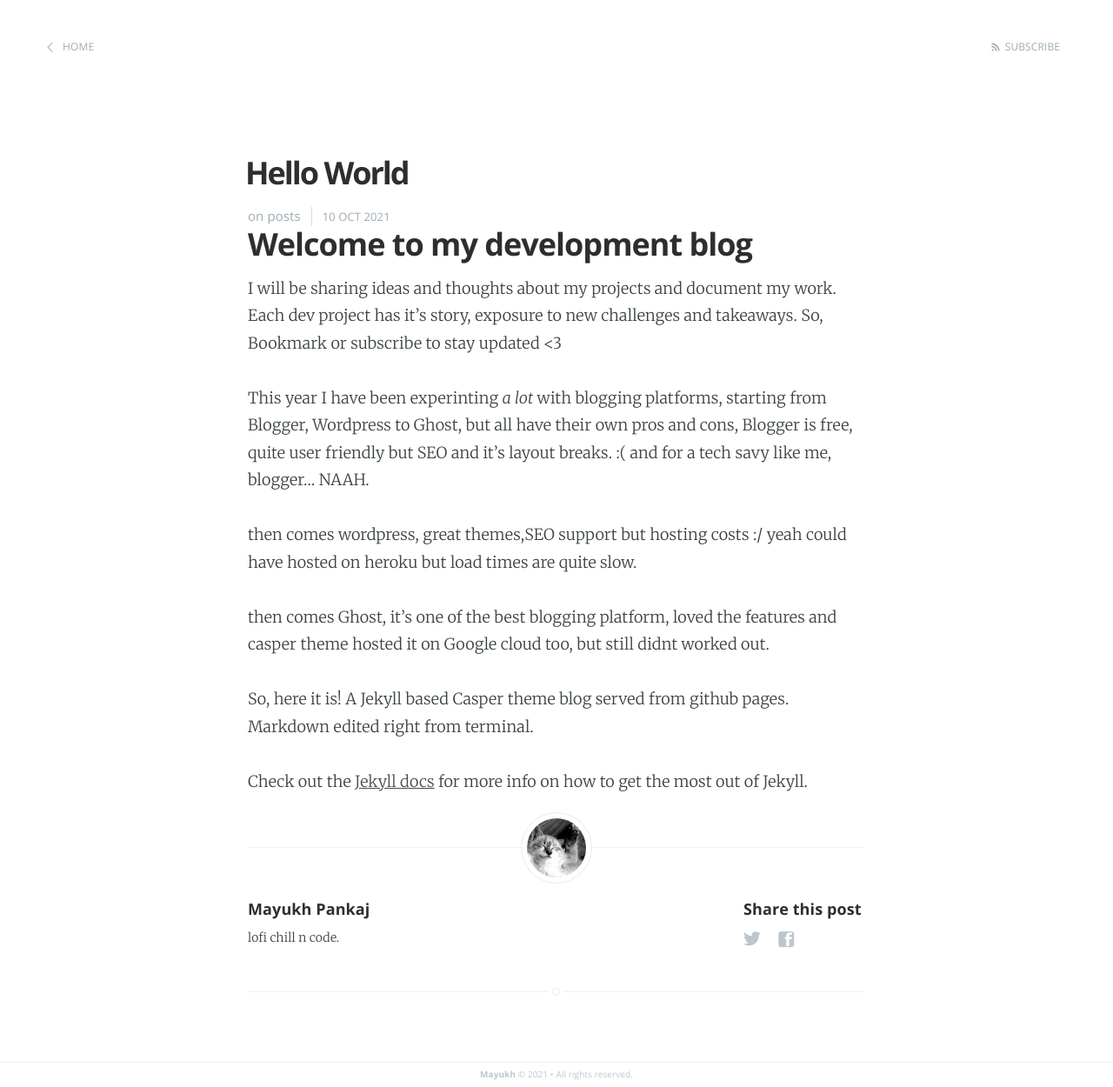
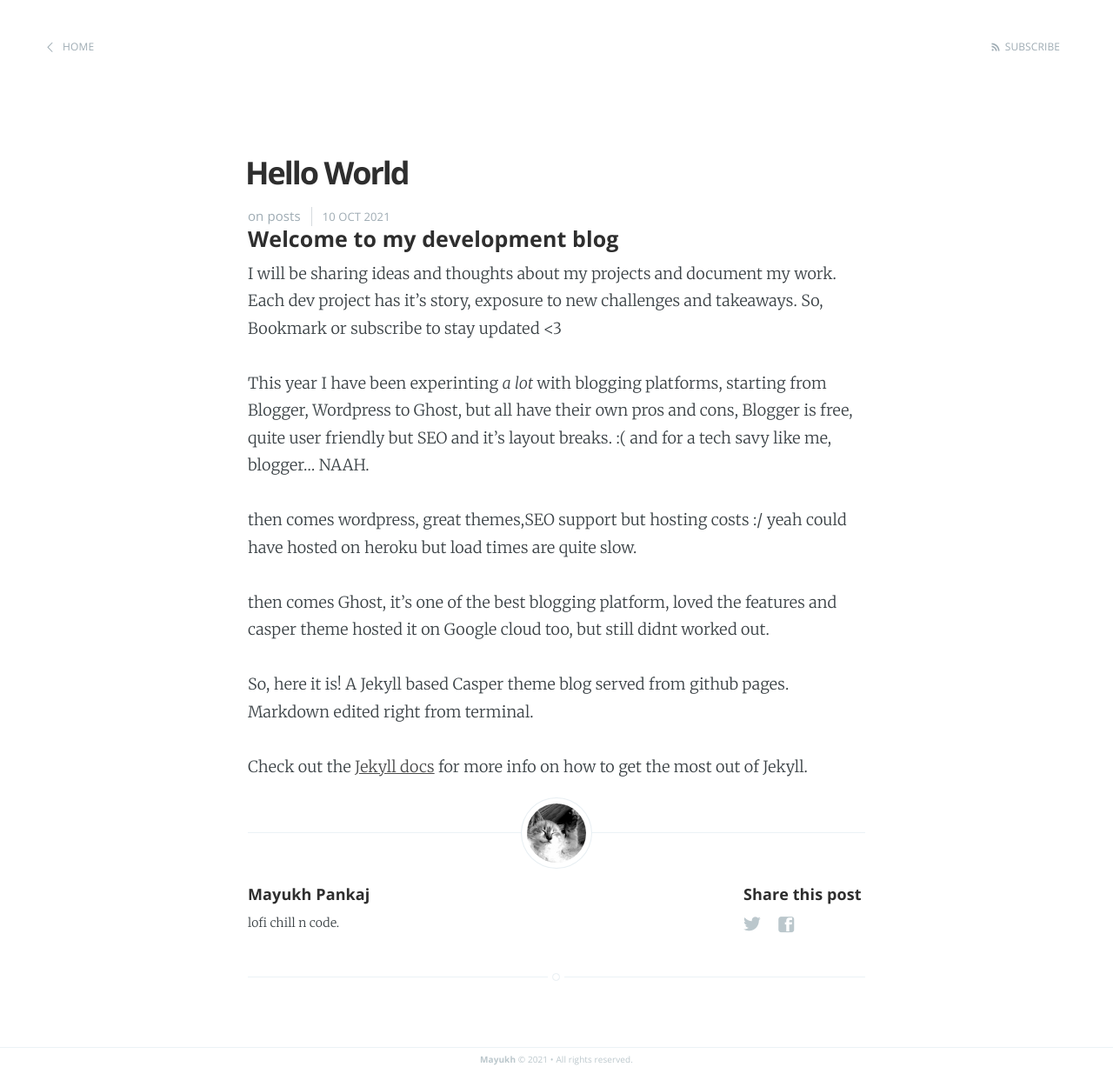
Before and after one commit to mayukhpankaj/blog, a Jekyll site: the page built from _posts/2021-10-10-Hello-world.markdown, in a window 1280 px wide. Shown: the whole page at 87% size. Built offline with Jekyll 4.4.1, drawn with Linux system fonts in a browser that asks for light colours.

```diff
--- a/_posts/2021-10-10-Hello-world.markdown
+++ b/_posts/2021-10-10-Hello-world.markdown
@@ -5,7 +5,7 @@ date:   2021-10-10 3:15:00
 categories: posts
 ---
 
-## Welcome to my development blog
+#### Welcome to my development blog
 
 I will be sharing ideas and thoughts about my projects and document my work.
 Each dev project has it's story, exposure to new challenges and takeaways.
```
